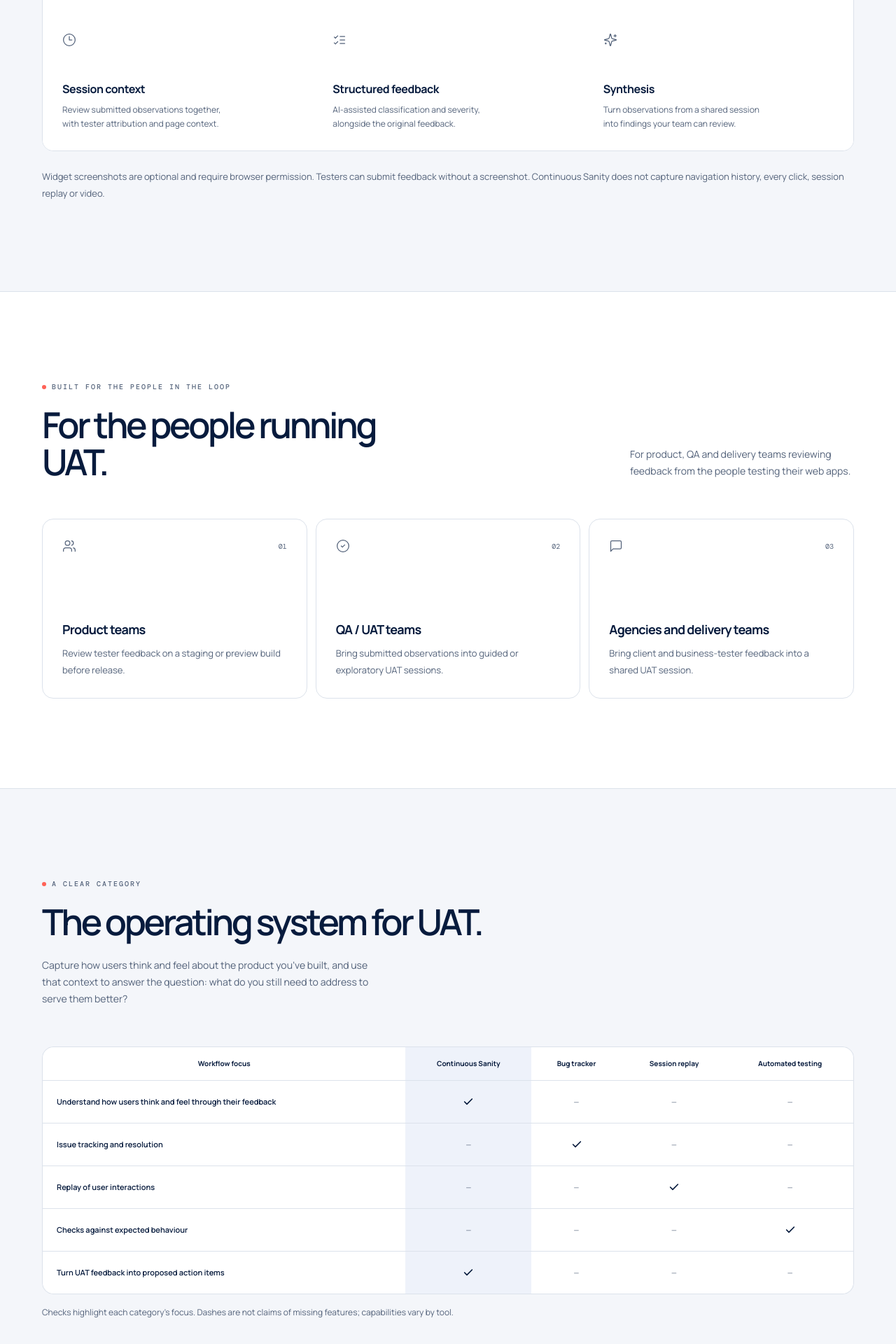
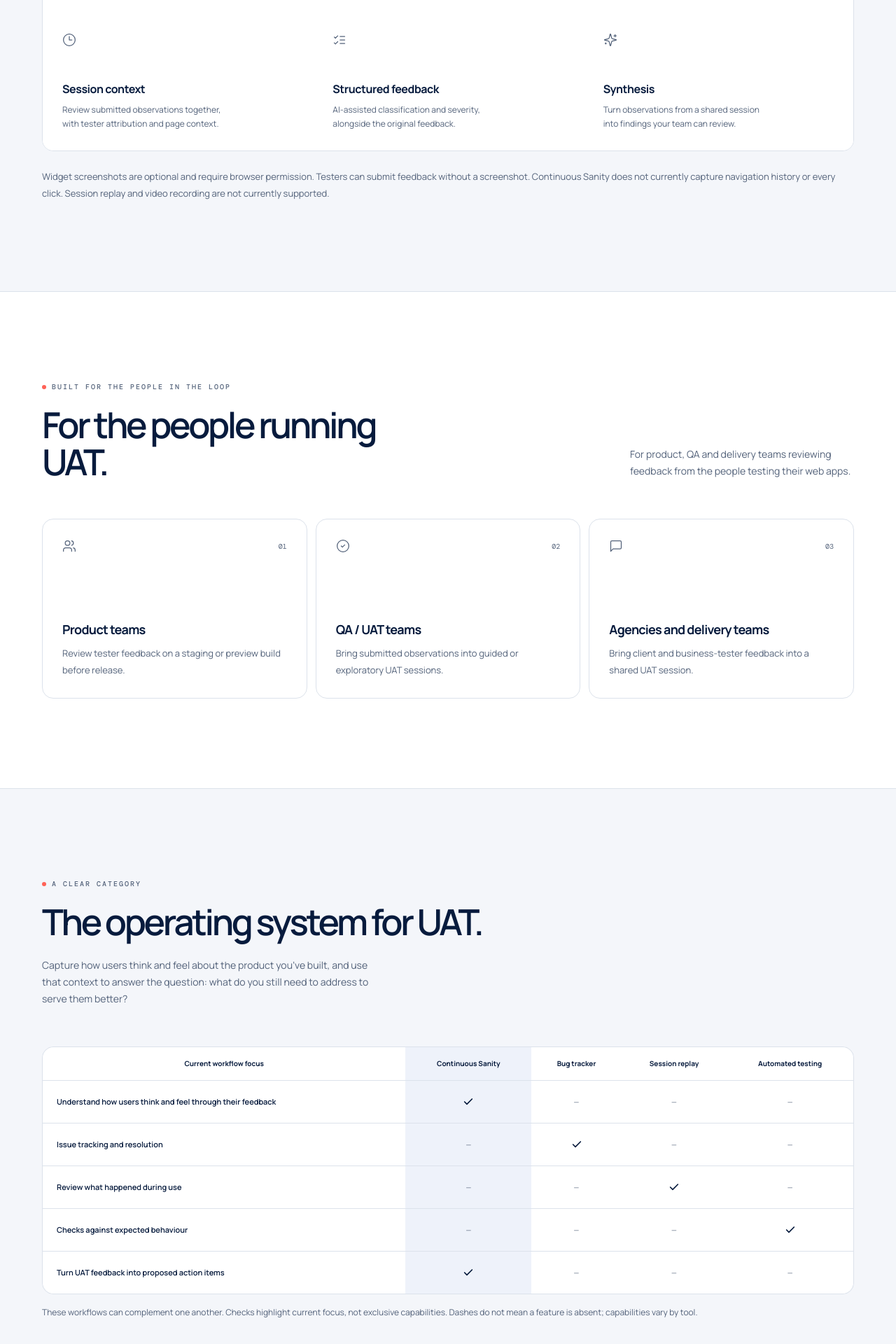
Before and after one commit to MwayaB/continuous-sanity-website, a React (Vite) app: page / in a window 1280 px wide. Shown: the part 4515-6435 px from the top of the page at 70% size. Built offline with nearby package versions, Linux system fonts and the light colour scheme.

Commit message:
small copy addition

```diff
--- a/src/App.tsx
+++ b/src/App.tsx
@@ -346,7 +346,7 @@ function CaptureGrid() {
         <div className="mt-14 grid gap-px overflow-hidden rounded-2xl border border-[var(--cs-border)] bg-[var(--cs-surface)] sm:grid-cols-2 lg:grid-cols-3">
           {items.map(([title, copy, Icon], index) => <Reveal key={title} delay={`reveal-delay-${index % 3}`}><article className="group min-h-[190px] bg-[var(--cs-surface)] p-6 transition-colors duration-300 hover:bg-[var(--cs-tint)] sm:p-7" data-testid={`card-capture-${index}`}><Icon size={20} strokeWidth={1.5} className="text-[var(--cs-muted)] transition-transform duration-300 group-hover:translate-x-1" /><h3 className="mt-12 text-[16px] font-bold tracking-[-.03em] text-[var(--cs-navy)]">{title}</h3><p className="mt-2 max-w-[240px] text-[12px] leading-5 text-[var(--cs-muted)]">{copy}</p></article></Reveal>)}
         </div>
-        <p className="mt-6 text-[13px] leading-6 text-[var(--cs-muted)]">Widget screenshots are optional and require browser permission. Testers can submit feedback without a screenshot. Continuous Sanity does not capture navigation history, every click, session replay or video.</p>
+        <p className="mt-6 text-[13px] leading-6 text-[var(--cs-muted)]">Widget screenshots are optional and require browser permission. Testers can submit feedback without a screenshot. Continuous Sanity does not currently capture navigation history or every click. Session replay and video recording are not currently supported.</p>
       </div>
     </section>
   );
@@ -372,11 +372,11 @@ function Comparison() {
   const rows = [
     ['Understand how users think and feel through their feedback', true, false, false, false],
     ['Issue tracking and resolution', false, true, false, false],
-    ['Replay of user interactions', false, false, true, false],
+    ['Review what happened during use', false, false, true, false],
     ['Checks against expected behaviour', false, false, false, true],
     ['Turn UAT feedback into proposed action items', true, false, false, false],
   ] as const;
-  const headings = ['Workflow focus', 'Continuous Sanity', 'Bug tracker', 'Session replay', 'Automated testing'];
+  const headings = ['Current workflow focus', 'Continuous Sanity', 'Bug tracker', 'Session replay', 'Automated testing'];
   const renderCell = (focused: boolean) => focused
     ? <><Check size={16} strokeWidth={2.5} className="mx-auto text-[var(--cs-navy)]" aria-hidden="true" /><span className="sr-only">Highlighted focus</span></>
     : <><span aria-hidden="true">—</span><span className="sr-only">Not highlighted in this focus comparison; capabilities vary by tool</span></>;
@@ -384,7 +384,7 @@ function Comparison() {
     <section id="comparison" className="bg-[var(--cs-surface)]">
       <div className="mx-auto max-w-[1240px] px-5 py-24 sm:px-8 lg:px-10 lg:py-32">
         <Reveal><SectionKicker>A clear category</SectionKicker><h2 className="max-w-[660px] text-[clamp(2rem,4vw,3.65rem)] font-semibold leading-[1.03] tracking-[-.065em] text-[var(--cs-navy)]">The operating system for UAT.</h2><p className="mt-6 max-w-[480px] text-[14px] leading-6 text-[var(--cs-muted)]">Capture how users think and feel about the product you’ve built, and use that context to answer the question: what do you still need to address to serve them better?</p></Reveal>
-        <Reveal delay="reveal-delay-1" className="mt-14 rounded-2xl border border-[var(--cs-border)]"><div tabIndex={0} role="region" aria-labelledby="category-table-caption" className="overflow-x-auto rounded-2xl"><table className="w-full min-w-[680px] border-collapse bg-[var(--cs-surface)] text-left" data-testid="comparison-table"><caption id="category-table-caption" className="sr-only">Continuous Sanity alongside bug tracking, session replay and automated testing</caption><thead><tr className="border-b border-[var(--cs-border)]">{headings.map(heading => <th key={heading} scope="col" className="px-4 py-4 text-center text-[10px] font-bold text-[var(--cs-navy)]">{heading}</th>)}</tr></thead><tbody>{rows.map(([label, ...values]) => <tr key={label} className="border-b border-[var(--cs-border)] last:border-0"><th scope="row" className="px-5 py-5 text-[11px] font-semibold text-[var(--cs-navy)]">{label}</th>{values.map((value, index) => <td key={index} className="px-3 py-5 text-center text-[10px] leading-5 text-[var(--cs-muted)]">{renderCell(value)}</td>)}</tr>)}</tbody></table></div></Reveal><p className="mt-4 text-[12px] leading-5 text-[var(--cs-muted)]">Checks highlight each category’s focus. Dashes are not claims of missing features; capabilities vary by tool.</p>
+        <Reveal delay="reveal-delay-1" className="mt-14 rounded-2xl border border-[var(--cs-border)]"><div tabIndex={0} role="region" aria-labelledby="category-table-caption" className="overflow-x-auto rounded-2xl"><table className="w-full min-w-[680px] border-collapse bg-[var(--cs-surface)] text-left" data-testid="comparison-table"><caption id="category-table-caption" className="sr-only">Continuous Sanity alongside bug tracking, session replay and automated testing</caption><thead><tr className="border-b border-[var(--cs-border)]">{headings.map(heading => <th key={heading} scope="col" className="px-4 py-4 text-center text-[10px] font-bold text-[var(--cs-navy)]">{heading}</th>)}</tr></thead><tbody>{rows.map(([label, ...values]) => <tr key={label} className="border-b border-[var(--cs-border)] last:border-0"><th scope="row" className="px-5 py-5 text-[11px] font-semibold text-[var(--cs-navy)]">{label}</th>{values.map((value, index) => <td key={index} className="px-3 py-5 text-center text-[10px] leading-5 text-[var(--cs-muted)]">{renderCell(value)}</td>)}</tr>)}</tbody></table></div></Reveal><p className="mt-4 text-[12px] leading-5 text-[var(--cs-muted)]">These workflows can complement one another. Checks highlight current focus, not exclusive capabilities. Dashes do not mean a feature is absent; capabilities vary by tool.</p>
       </div>
     </section>
   );
```
